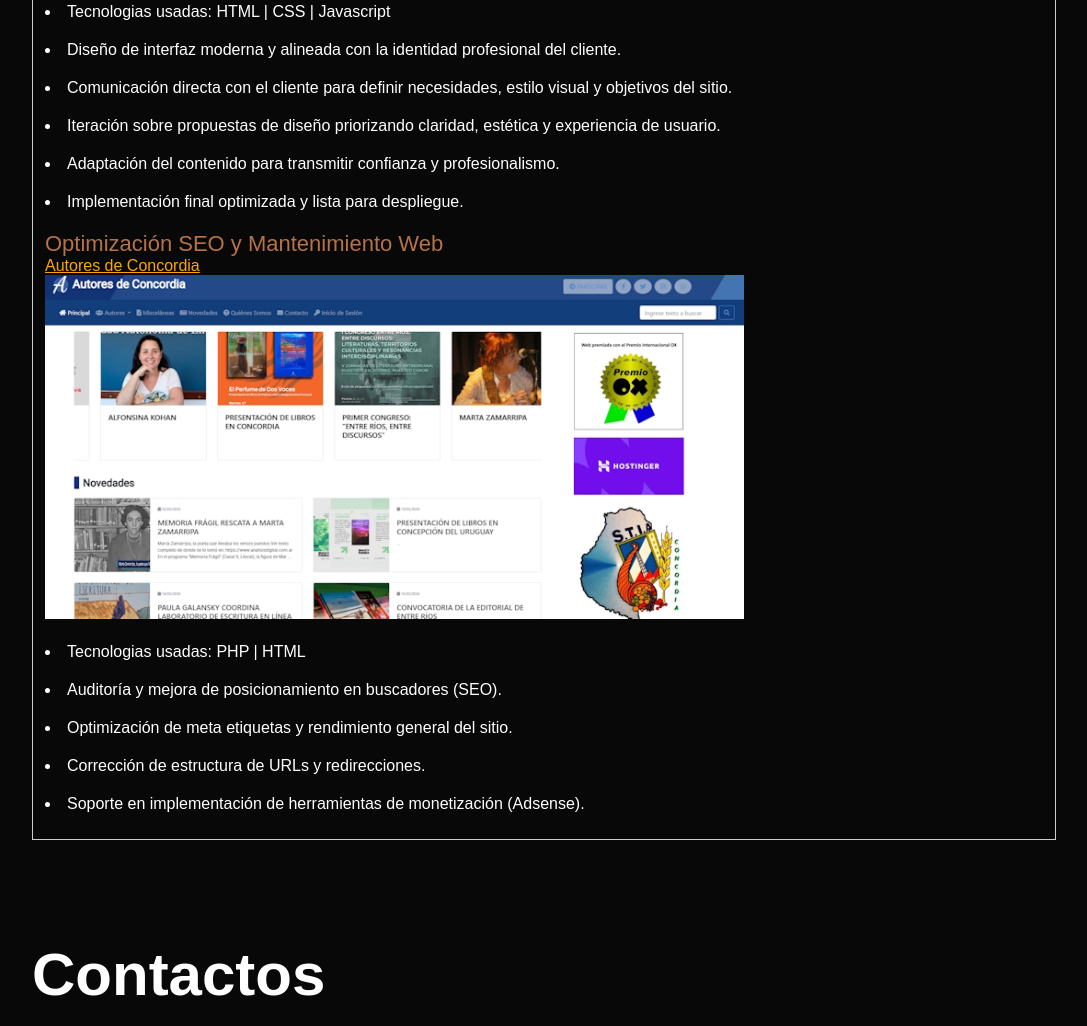
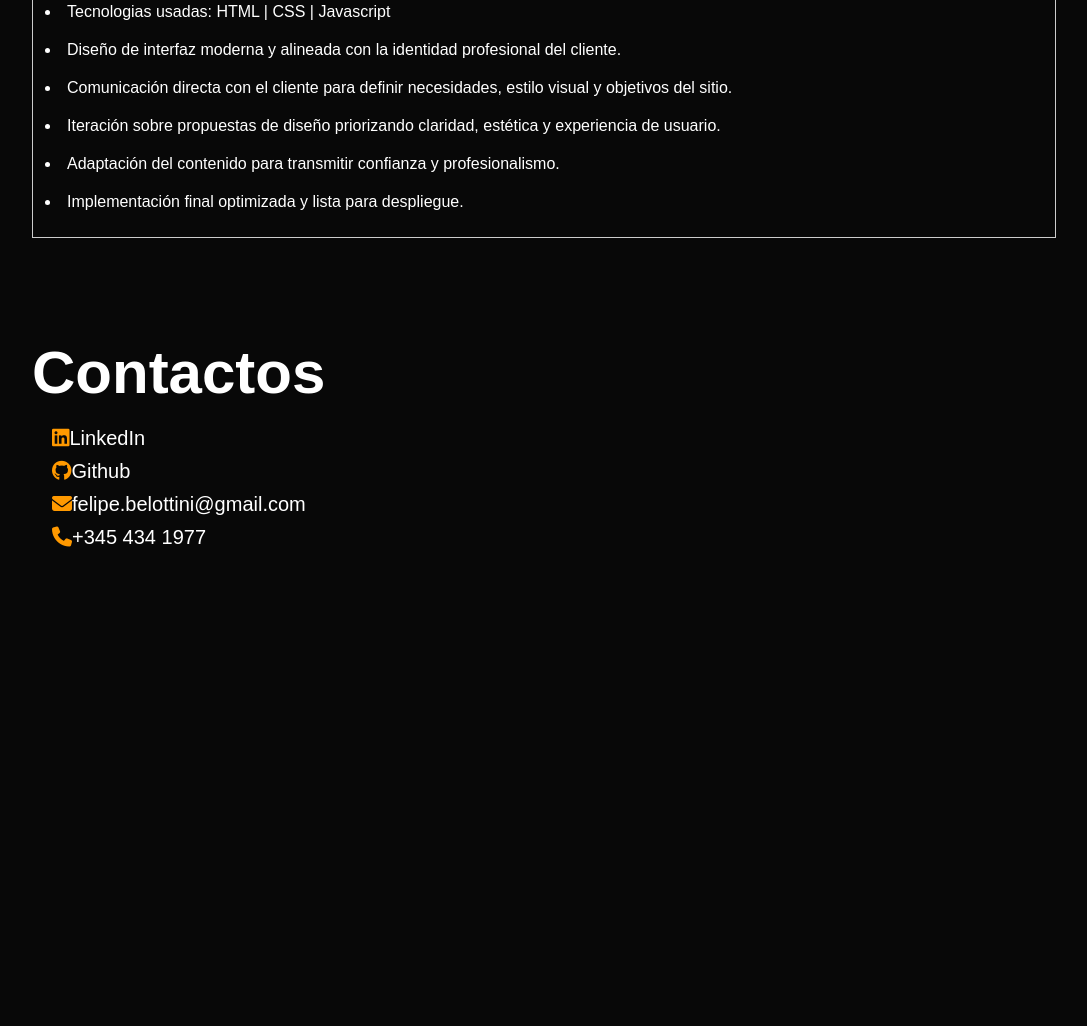
Before and after one commit to Ph475/Portafolio, a plain HTML site: page index.html in a window 1280 px wide. Shown: the part 1683-2709 px from the top of the page, without its empty margins (96-1183 px from the left). After the commit the page ends 2322 px from the top, so only its background shows below. Drawn offline with Linux system fonts and the light colour scheme.

Commit message:
commit b author: Felipe

```diff
--- a/index.html
+++ b/index.html
@@ -92,14 +92,14 @@
                                 <li>Adaptación del contenido para transmitir confianza y profesionalismo.</li>
                                 <li>Implementación final optimizada y lista para despliegue.</li>
                             </ul></li>
-                        <li><span>Optimización SEO y Mantenimiento Web</span><br><a href="https://autoresdeconcordia.com.ar/" style="color: orange;">Autores de Concordia</a><br>
+                        <!--<li><span>Optimización SEO y Mantenimiento Web</span><br><a href="https://autoresdeconcordia.com.ar/" style="color: orange;">Autores de Concordia</a><br>
                             <img class="portafolio-img" src="images/autores.jpg">
                             <ul><li>Tecnologias usadas: PHP | HTML</li>
                                 <li>Auditoría y mejora de posicionamiento en buscadores (SEO).</li>
                                 <li>Optimización de meta etiquetas y rendimiento general del sitio.</li>
                                 <li>Corrección de estructura de URLs y redirecciones.</li>
                                 <li>Soporte en implementación de herramientas de monetización (Adsense).</li>
-                            </ul></li>
+                            </ul></li>-->
                     </ul>
                 </div>
                 <div id="Proyectos" class="portafolio-contents tab-contents">
```
